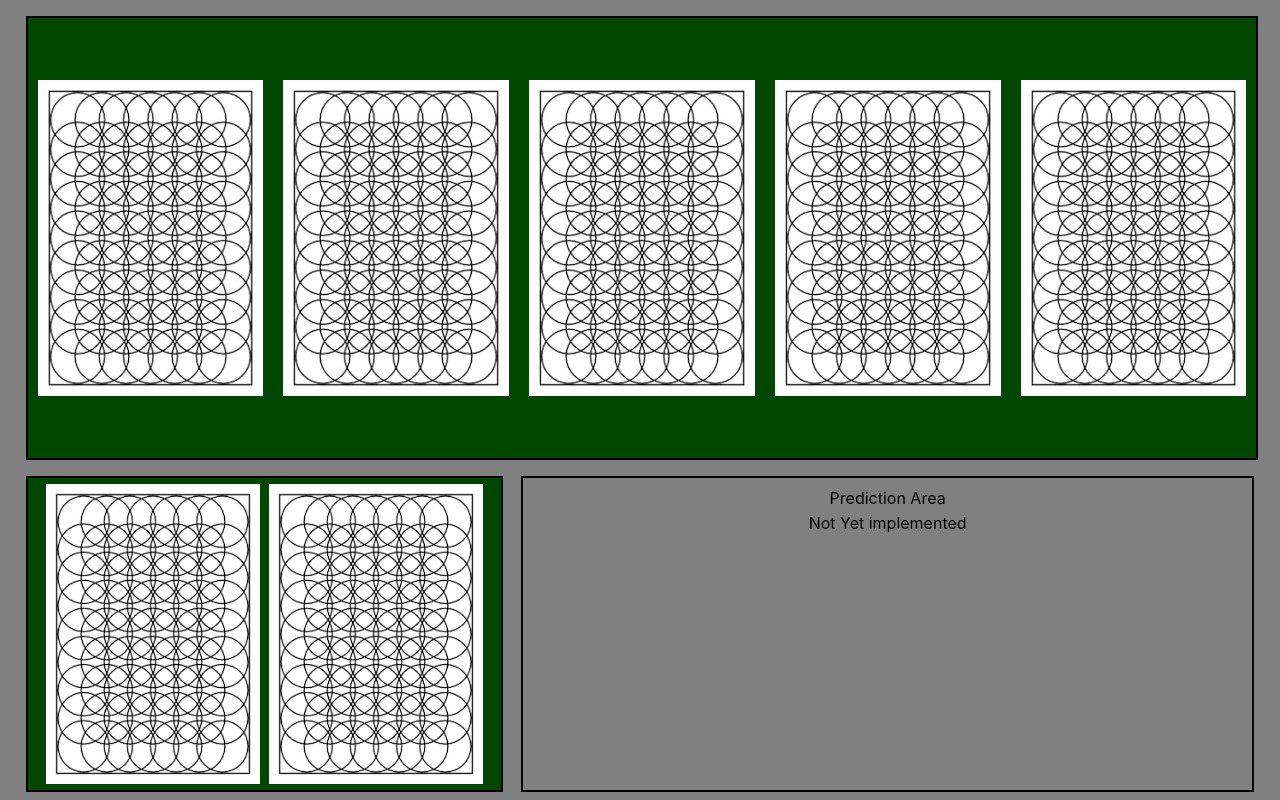
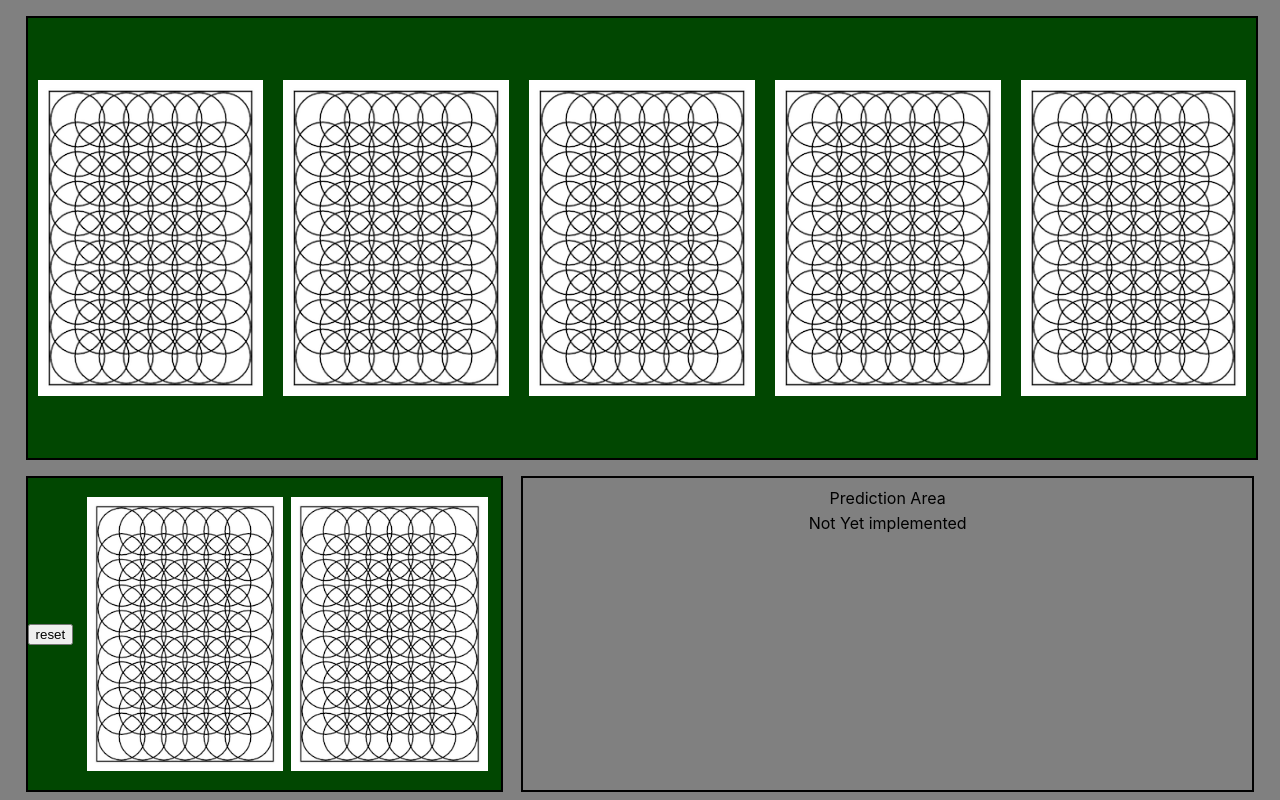
Before and after one commit to AG-Labs/pokerSite, a React (Create React App) app: page / in a window 1280 px wide. Built offline with nearby package versions, Linux system fonts and the light colour scheme.

Commit message:
SIMPLIFY- added reset button

```diff
--- a/src/Components/card.jsx
+++ b/src/Components/card.jsx
@@ -61,8 +61,14 @@ class Card extends Component {
   checkTypes() {
     if (this.props.suit !== undefined && this.props.face !== undefined) {
       this.changePhoto(this.props.suit, this.props.face);
+    } else {
+      this.resetPhoto();
     }
   }
+
+  resetPhoto = () => {
+    this.setState({ cardPic: cardBack });
+  };
 
   changePhoto = (setSuit, setNum) => {
     mergeImages([
--- a/src/Components/mySection.jsx
+++ b/src/Components/mySection.jsx
@@ -87,6 +87,15 @@ const MySection = (props) => {
   return (
     <>
       <div className="left">
+        <div className="reset">
+          <button
+            onClick={() => {
+              context.reset();
+            }}
+          >
+            reset
+          </button>
+        </div>
         <div className="myHand">
           <SuitPopper suitHandler={suitHandler} idAddition="hand" />
           <NumberPopper numHandler={numHandler} idAddition="hand" />
--- a/src/cardStore.js
+++ b/src/cardStore.js
@@ -3,8 +3,7 @@ import Axios from "axios";
 
 export const CardContext = React.createContext();
 
-class ContextProvider extends Component {
-  state = {
+const initState = {
   cardStore: {
     handOne: {},
     handTwo: {},
@@ -18,6 +17,9 @@ class ContextProvider extends Component {
   allowTurn: false,
   allowRiver: false,
 };
+
+class ContextProvider extends Component {
+  state = initState;
 
   getLambda = () => {
     Axios.post("/.netlify/functions/hand-strength", {
@@ -70,6 +72,9 @@ class ContextProvider extends Component {
           setRiver: (input) => {
             this.setState({ allowRiver: input }, this.getLambda);
           },
+          reset: () => {
+            this.setState(initState);
+          },
         }}
       >
         {this.props.children}
```
Lines whose indentation alone changed are shown as unchanged.
